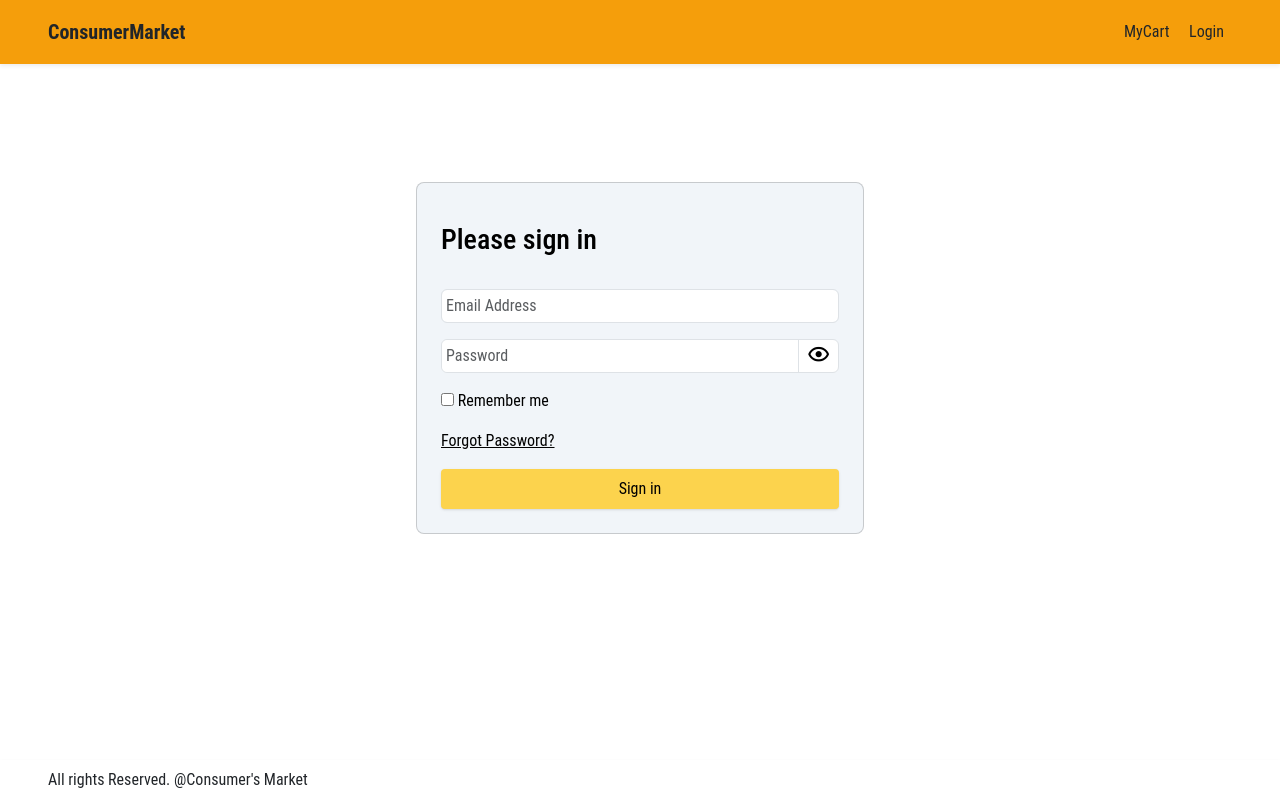
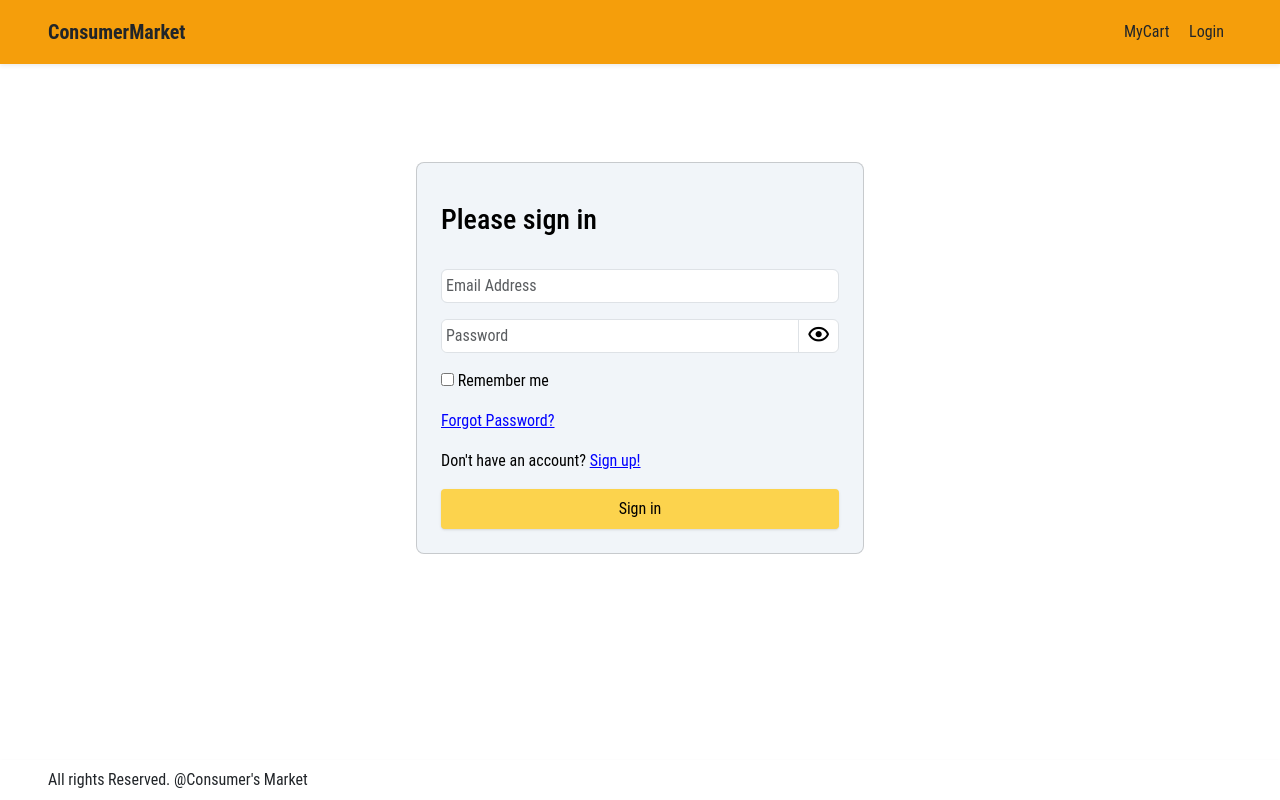
Before and after one commit to Titan0932/ConsumerMarket, a Next.js app: page /login in a window 1280 px wide. Built offline with nearby package versions, Linux system fonts and the light colour scheme.

Commit message:
Minor component updates

```diff
--- a/components/LogIn.jsx
+++ b/components/LogIn.jsx
@@ -1,5 +1,7 @@
 import React from "react";
 import {FormInput, PasswordInput} from "./inputs/FormInputs";
+import Link from "next/link";
+
 
 export const LogIn = () => {
 
@@ -9,7 +11,7 @@ export const LogIn = () => {
         <div>
           {/* <img class="mb-4" src="" alt="" width="72" height="72" /> */}
         </div>
-        <h1 class="h3 mb-3 font-weight-normal">Please sign in</h1>
+        <h1 className="h3 mb-3 font-weight-normal">Please sign in</h1>
         <div className="flex flex-col gap-3" id="login-input-container">
           <FormInput type="email" label="Email Address" required={true} />
           <PasswordInput />
@@ -21,8 +23,13 @@ export const LogIn = () => {
         </div>
         <div class="ForgotPassword">
           <label>
-            <a href="#" className="underline"> Forgot Password? </a>
+            <a href="#" className="underline" style={{color: "blue"}}> Forgot Password? </a>
           </label>
+        </div>
+        <div class="SignUp">
+            <Link href="/signUp">
+              <a> Don't have an account? <span className="underline" style={{color: "blue"}}>Sign up!</span> </a>
+            </Link>
         </div>
         <button class="primary-button" type="submit">
           Sign in
--- a/components/inputs/FormInputs.jsx
+++ b/components/inputs/FormInputs.jsx
@@ -44,7 +44,7 @@ export const FormInput = (props) => {
 
   return (
     <div id={`${type}-input-container`}>
-      <label for={`input${type}`} class="sr-only">
+      <label htmlFor={`input${type}`} class="sr-only">
         {label}
       </label>
       <input
```
